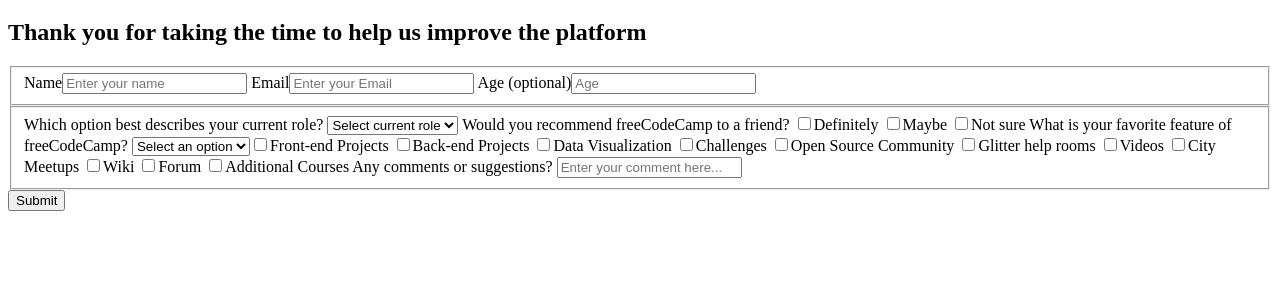
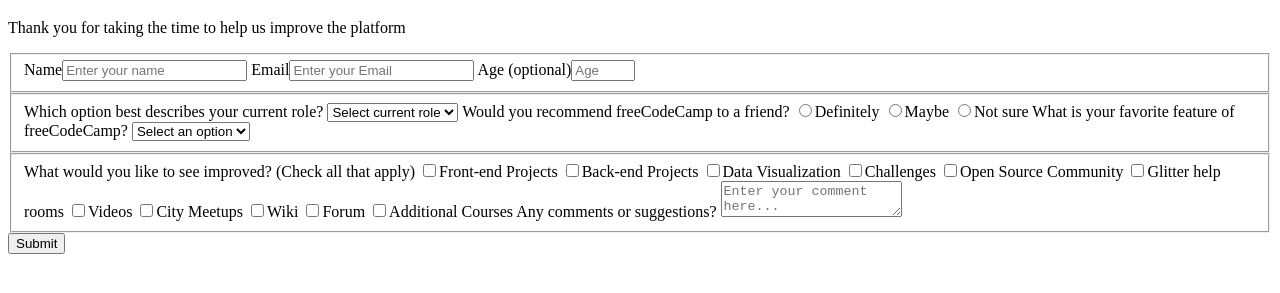
Before and after one commit to Zacharyjpeter/FCC-SurveyForm, a plain HTML site: page index.html in a window 1280 px wide. Shown: the part 61-354 px from the top of the page. Drawn offline with Linux system fonts and the light colour scheme.

Commit message:
completed minimum reqs to pass fcc test

```diff
--- a/index.html
+++ b/index.html
@@ -8,13 +8,20 @@
   </head>
   <main>
     <body>
-      <h1>freeCodeCamp Survey Form</h1>
-      <h2>Thank you for taking the time to help us improve the platform</h2>
+      <h1 id="title">freeCodeCamp Survey Form</h1>
+      <p id="description">Thank you for taking the time to help us improve the platform</p>
+      <form id="survey-form" class="formbox">
+
+
       <fieldset>
-        <label for="user-name">Name<input id="user-name" type="text" placeholder="Enter your name" required></label>
-        <label for="user-email">Email<input id="user-email" type="text" placeholder="Enter your Email" required></label>
-        <label for="user-age">Age (optional)<input id="user-age" type="number" placeholder="Age"></label>
+        <label id="name-label" for="name">Name<input id="name" type="text" placeholder="Enter your name" required></label>
+
+        <label id="email-label" for="email">Email<input id="email" type="email" placeholder="Enter your Email" required></label>
+
+        <label id="number-label" for="number">Age (optional)<input id="number" type="number" placeholder="Age" min="13" max="120"></label>
       </fieldset>
+
+
       <fieldset>
         <label>Which option best describes your current role?
           <select>
@@ -27,37 +34,40 @@
           </select>
         </label>
         <label>Would you recommend freeCodeCamp to a friend?
-          <input type="checkbox">Definitely</input>
-          <input type="checkbox">Maybe</input>
-          <input type="checkbox">Not sure</input>
+          <input name="recommendation" value="1" type="radio">Definitely</input>
+          <input name="recommendation" value="2" type="radio">Maybe</input>
+          <input name="recommendation" value="3" type="radio">Not sure</input>
         </label>
         <label>What is your favorite feature of freeCodeCamp?
-          <select>
+          <select id="dropdown">
             <option value="">Select an option</option>
             <option value="1">Challenges</option>
             <option value="2">Projects</option>
             <option value="3">Community</option>
             <option value="4">Open Source</option>
+          </select>
         </label>
       </fieldset>
       <fieldset>
         <label>What would you like to see improved? (Check all that apply)
-          <input type="checkbox">Front-end Projects</input>
-          <input type="checkbox">Back-end Projects</input>
-          <input type="checkbox">Data Visualization</input>
-          <input type="checkbox">Challenges</input>
-          <input type="checkbox">Open Source Community</input>
-          <input type="checkbox">Glitter help rooms</input>
-          <input type="checkbox">Videos</input>
-          <input type="checkbox">City Meetups</input>
-          <input type="checkbox">Wiki</input>
-          <input type="checkbox">Forum</input>
-          <input type="checkbox">Additional Courses</input>
+          <input value="1" type="checkbox">Front-end Projects</input>
+          <input value="2" type="checkbox">Back-end Projects</input>
+          <input value="3" type="checkbox">Data Visualization</input>
+          <input value="4" type="checkbox">Challenges</input>
+          <input value="5" type="checkbox">Open Source Community</input>
+          <input value="6" type="checkbox">Glitter help rooms</input>
+          <input value="7" type="checkbox">Videos</input>
+          <input value="8" type="checkbox">City Meetups</input>
+          <input value="9" type="checkbox">Wiki</input>
+          <input value="10" type="checkbox">Forum</input>
+          <input value="11" type="checkbox">Additional Courses</input>
         </label>
-        <label>Any comments or suggestions?</label>
-        <input type="text-area" placeholder="Enter your comment here...">
+        <label>Any comments or suggestions?
+        <textarea placeholder="Enter your comment here..."></textarea>
+        </label>
       </fieldset>
-      <input type="submit">
+      <input id="submit" type="submit">
+      </form>
     </body>
   </main>
 </html>
```
